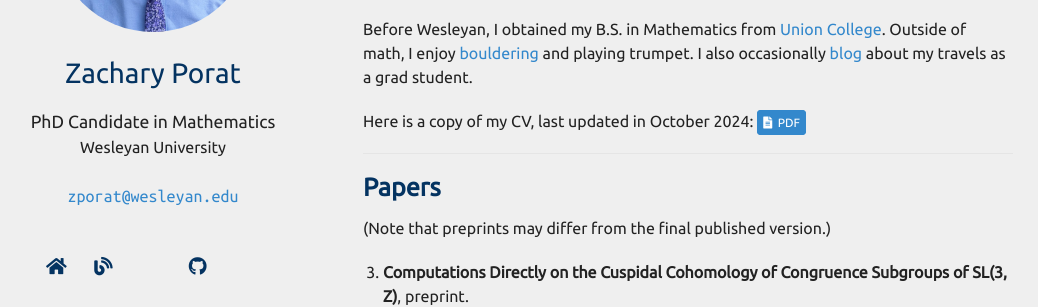
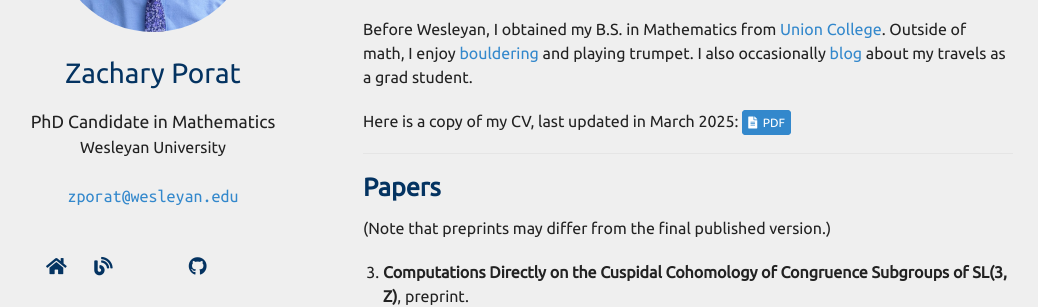
Before and after one commit to zporat/zporat.github.io, a Jekyll site: the page built from index.md, in a window 1280 px wide and 900 px high. Shown: the part 262-569 px from the top of the window, without its empty margins (102-1140 px from the left). Built offline with Jekyll 4.4.1, drawn with Linux system fonts in a browser that asks for light colours; nearby versions of some CDN libraries; a style sheet for code colours, icons or effects is not loaded; our own code applies the rules of GitHub Pages for plain Markdown files.

Commit message:
CV update March 2025

```diff
--- a/index.md
+++ b/index.md
@@ -10,7 +10,7 @@
 
 Before Wesleyan, I obtained my B.S. in Mathematics from [Union College](https://www.union.edu/mathematics).  Outside of math, I enjoy [bouldering](https://zporat.github.io/files/pictures/bouldering.jpg) and playing trumpet.  I also occasionally [blog](https://zporat.github.io/blog.html) about my travels as a grad student.
 
-Here is a copy of my CV, last updated in October 2024: <a href="{{ site.cv_link }}" class="button" style="font-size:12px;"><i class="fas fa-file-alt" aria-hidden="true"></i>&nbsp; PDF</a>
+Here is a copy of my CV, last updated in March 2025: <a href="{{ site.cv_link }}" class="button" style="font-size:12px;"><i class="fas fa-file-alt" aria-hidden="true"></i>&nbsp; PDF</a>
 
 ---
 
```
Also changed, not shown: 1 other file.
